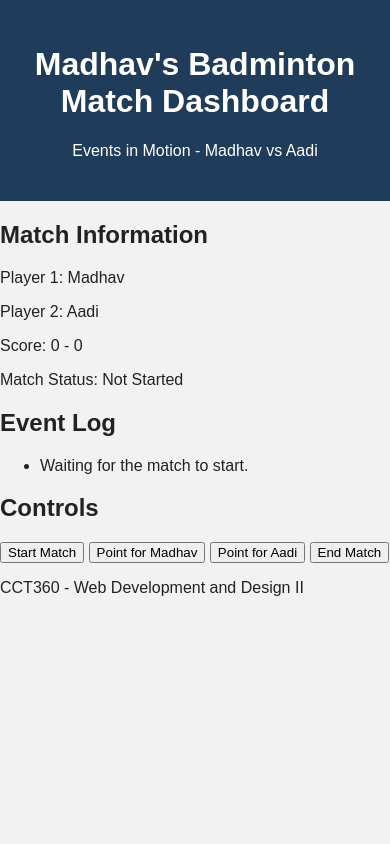
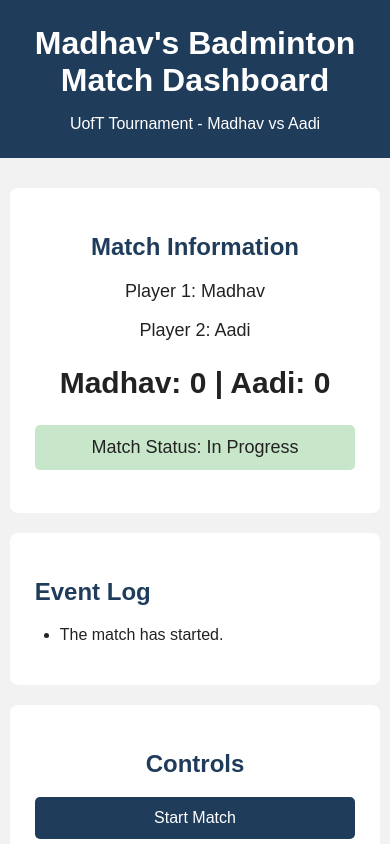
Before and after one commit to madhav182005/CCT360_Lab2_Events_In_Motion, a plain HTML site: page index.html in a window 390 px wide. Both pictures are taken after a click on the button "Start Match". Shown: the top 844 px of the page. Drawn offline with Linux system fonts and the light colour scheme.

Commit message:
html, css, java badminton game completion

```diff
--- a/index.html
+++ b/index.html
@@ -11,7 +11,7 @@
 
     <header>
 		<h1>Madhav's Badminton Match Dashboard</h1>
-		<p>Events in Motion - Madhav vs Aadi</p>
+		<p>UofT Tournament - Madhav vs Aadi</p>
 	</header>
 
     <main>
@@ -19,7 +19,9 @@
             <h2>Match Information</h2>
             <p class="p">Player 1: Madhav</p>
             <p class="p">Player 2: Aadi</p>
-            <p class="p">Score: 0 - 0</p>
+            <p class="p" id="score">
+                Madhav: 0 | Aadi: 0
+            </p>
             <p id="match-status">
                 Match Status: Not Started
             </p>
@@ -43,16 +45,17 @@
 
         <button id="aadi-point">Point for Aadi</button>
 
-        <button id="end-match">End Match</button>
+        <button id="end-match">Game Over</button>
          </section>
 
     </main>
 
     <footer>
+        <p>Events in Motion</p>
         <p>CCT360 - Web Development and Design II</p>
     </footer>
 
-    <script src="script.js"></script>
+    <script src="index.js"></script>
 
 </body>
 </html>
--- a/index.js
+++ b/index.js
@@ -0,0 +1,97 @@
+// CCT360 Interactive JavaScript Lab - Lab 2: Events in Motion
+
+// Match variables
+let madhavScore = 0;
+let aadiScore = 0;
+
+let matchStarted = false;
+
+// Start Match
+document.getElementById("start-match").addEventListener("click", function() {
+    if (matchStarted === false) {
+
+        matchStarted = true;
+
+        document.getElementById("match-status").innerHTML =
+            "Match Status: In Progress";
+
+        document.getElementById("match-status").style.backgroundColor =
+            "#c8e6c9";
+
+        document.getElementById("events").innerHTML =
+            "<li>The match has started.</li>";
+
+    }
+});
+
+// Point for Madhav
+document.getElementById("madhav-point").addEventListener("click", function() {
+
+    if (matchStarted === true) {
+
+        madhavScore = madhavScore + 1;
+
+        document.getElementById("score").innerHTML =
+            "Madhav: " + madhavScore + " | Aadi: " + aadiScore;
+
+        document.getElementById("events").innerHTML +=
+            "<li>Madhav scored a point.</li>";
+
+    }
+});
+
+// Point for Aadi
+document.getElementById("aadi-point").addEventListener("click", function() {
+
+    if (matchStarted === true) {
+
+        aadiScore = aadiScore + 1;
+
+        document.getElementById("score").innerHTML =
+                    "Madhav: " + madhavScore + " | Aadi: " + aadiScore;
+
+        document.getElementById("events").innerHTML +=
+            "<li>Aadi scored a point.</li>";
+
+    }
+});
+
+// End Match
+document.getElementById("end-match").addEventListener("click", function() {
+
+    if (matchStarted === true) {
+
+        let answer = window.confirm(
+            "Are you sure you want to end the match?"
+        );
+
+        if (answer === true) {
+
+            matchStarted = false;
+
+            let winner;
+
+            if (madhavScore > aadiScore) {
+                winner = "Winner: Madhav";
+            }
+
+            else if (aadiScore > madhavScore) {
+                winner = "Winner: Aadi";
+            }
+
+            else {
+                winner = "Match Drawn";
+            }
+
+            document.getElementById("match-status").innerHTML =
+                "Match Status: Finished - " + winner;
+
+            document.getElementById("match-status").style.backgroundColor =
+                "#ffcdd2";
+
+            document.getElementById("events").innerHTML +=
+                "<li>The match has ended.</li>";
+        }
+
+    }
+});
--- a/style.css
+++ b/style.css
@@ -23,3 +23,152 @@ header {
 
     padding: 25px;
 }
+
+header h1 {
+    margin: 0;
+}
+
+header p {
+    margin-bottom: 0;
+}
+
+/* Main Content styling*/
+main {
+    width: 80%;
+    max-width: 900px;
+
+    margin: 30px auto;
+}
+
+/* Match Information display style*/
+#match-info {
+    background-color: white;
+
+    padding: 25px;
+    margin-bottom: 20px;
+
+    border-radius: 8px;
+
+    text-align: center;
+}
+
+#match-info h2 {
+    color: #1f3c5b;
+}
+
+.p {
+    font-size: 18px;
+}
+
+#score {
+    font-size: 30px;
+    font-weight: bold;
+
+    margin: 25px 0;
+}
+
+#match-status {
+    background-color: #eeeeee;
+
+    font-size: 18px;
+    padding: 12px;
+
+    border-radius: 5px;
+}
+
+/* Event Log and tracker style*/
+#event-log {
+    background-color: white;
+
+    padding: 25px;
+    margin-bottom: 20px;
+
+    border-radius: 8px;
+}
+
+#event-log h2 {
+    color: #1f3c5b;
+}
+
+#events {
+    padding-left: 25px;
+}
+
+#events li {
+    margin-bottom: 8px;
+}
+
+/* Control section style */
+#controls {
+    background-color: white;
+
+    padding: 25px;
+
+    border-radius: 8px;
+
+    text-align: center;
+}
+
+#controls h2 {
+    color: #1f3c5b;
+}
+
+/* Customizing and styling buttons and cursor click*/
+button {
+    background-color: #1f3c5b;
+    color: white;
+
+    border: none;
+
+    padding: 12px 18px;
+    margin: 5px;
+
+    font-size: 16px;
+
+    cursor: pointer;
+
+    border-radius: 5px;
+}
+
+button:hover {
+    background-color: #3a5f8c;
+}
+
+/* End Match button style and output */
+#end-match {
+    background-color: #8b2f2f;
+}
+
+#end-match:hover {
+    background-color: #a84242;
+}
+
+/* Footer placement and style correction*/
+footer {
+    background-color: #1f3c5b;
+    color: white;
+
+    text-align: center;
+
+    padding: 15px;
+
+    margin-top: 30px;
+}
+
+
+/* Style for operating site and game on Smaller Screens */
+@media (max-width: 650px) {
+
+    main {
+        width: 95%;
+    }
+
+        button {
+            display: block;
+
+            width: 100%;
+
+            margin: 10px 0;
+        }
+
+}
```
Also changed, not shown: 1 other file.
